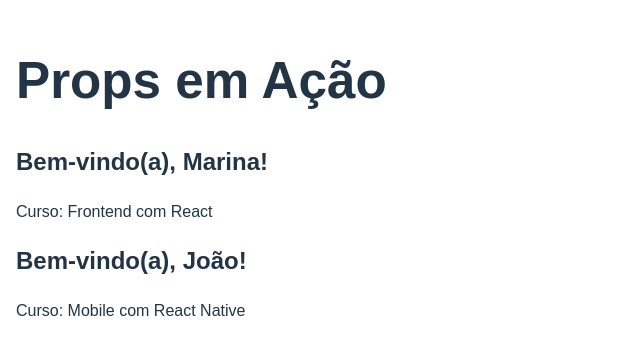
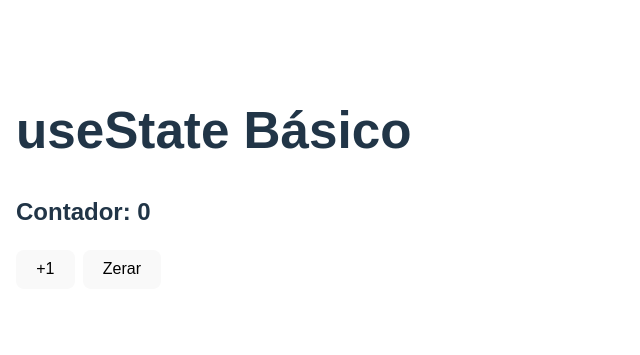
Before and after one commit to felipesayegg/React-Vite, a React (Vite) app: page / in a window 1280 px wide. Shown: the part 221-576 px from the top of the page, without its empty margins (0-640 px from the left). Built offline with nearby package versions, Linux system fonts and the light colour scheme.

Commit message:
aula 3 com professor ao vivo

```diff
--- a/src/App.jsx
+++ b/src/App.jsx
@@ -1,11 +1,9 @@
-import BoasVindas from "./components/BoasVindas.jsx"; // se sem extensão der erro, use .jsx
-
+import Contador from "./components/Contador";
 export default function App() {
   return (
     <main style={{ fontFamily: "sans-serif", padding: 16 }}>
-      <h1>Props em Ação</h1>
-      <BoasVindas nome="Marina" curso="Frontend com React" />
-      <BoasVindas nome="João" curso="Mobile com React Native" />
+      <h1>useState Básico</h1>
+      <Contador />
     </main>
   );
 }
--- /dev/null
+++ b/src/components/Contador.jsx
@@ -0,0 +1,17 @@
+import { useState } from "react";
+export default function Contador() {
+  const [valor, setValor] = useState(0);
+  function incrementar() {
+    setValor(valor + 1);
+  }
+  function zerar() {
+    setValor(0);
+  }
+  return (
+    <section>
+      <h2>Contador: {valor}</h2>
+      <button onClick={incrementar}>+1</button>
+      <button onClick={zerar} style={{ marginLeft: 8 }}>Zerar</button>
+    </section>
+  );
+}
```
